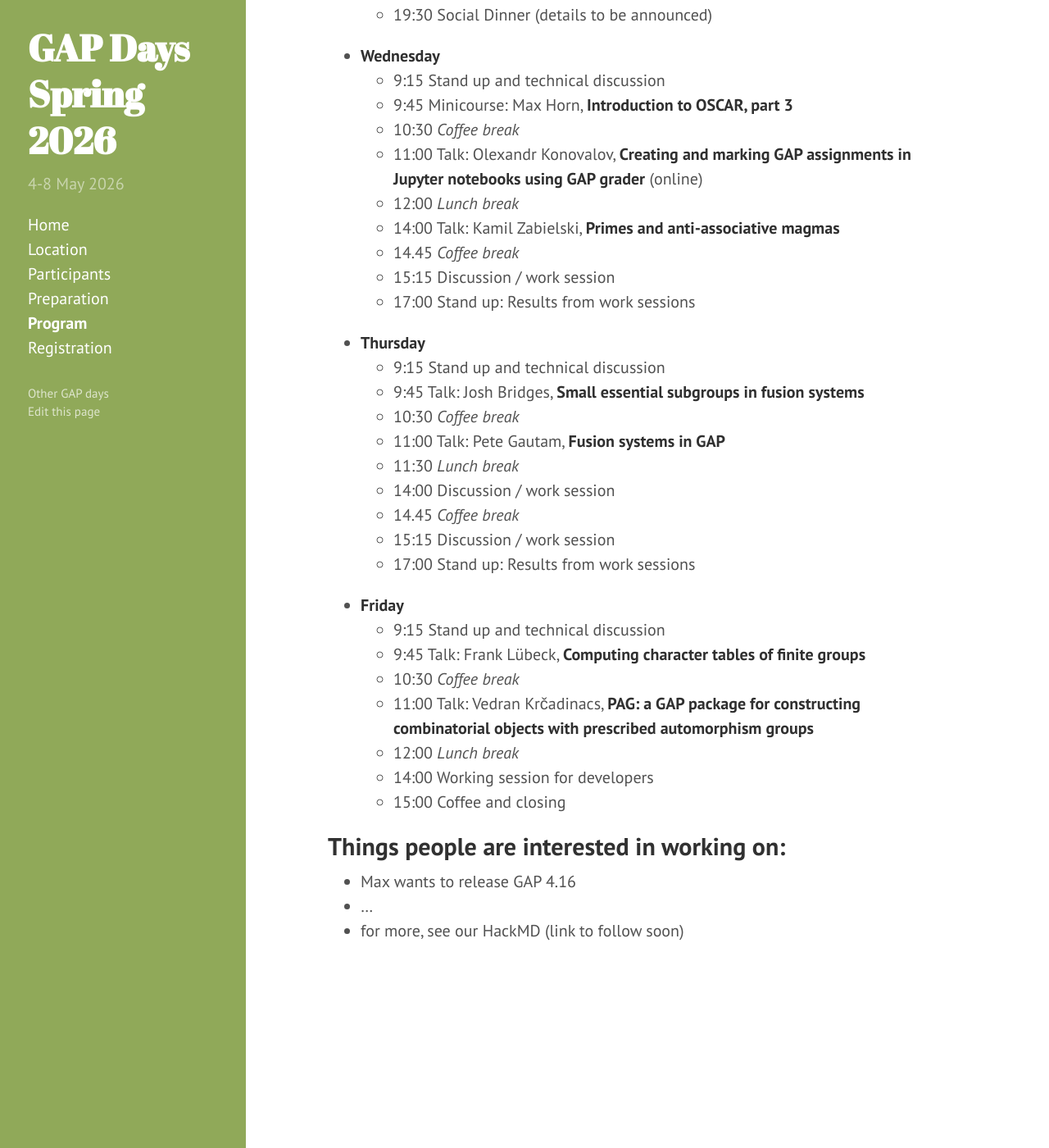
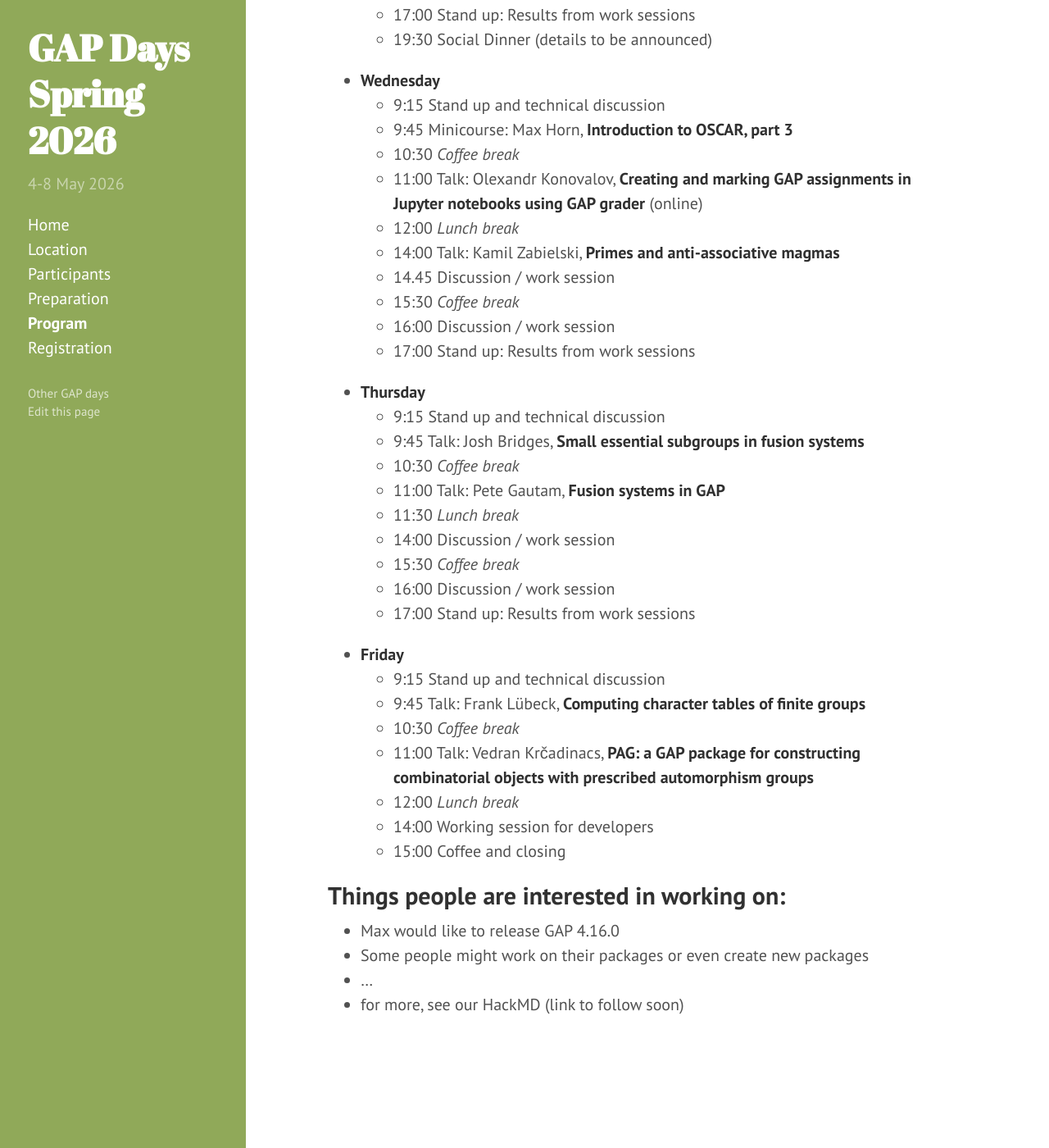
Before and after one commit to gapdays/gapdays2026-spring, a Jekyll site: the page built from program.md, in a window 1280 px wide and 1400 px high, scrolled down 1105 px. Shown: the whole window at 82% size. Built offline with Jekyll 4.4.1, drawn with Linux system fonts in a browser that asks for light colours; some of the changed text lies outside the part shown.

Commit message:
tweak program

```diff
--- a/program.md
+++ b/program.md
@@ -35,8 +35,9 @@ All talks should be at most 40 minutes (including questions).
   - 11:00 Minicourse: Max Horn, **Introduction to OSCAR, part 2**
   - 12:00 *Lunch break*
   - 14:00 Talk: Rafał Lutowski, **Math databases matter**
-  - 14.45 *Coffee break*
-  - 15:15 Discussion / work session
+  - 14.45 Discussion / work session
+  - 15:30 *Coffee break*
+  - 16:00 Discussion / work session
   - 17:00 Stand up: Results from work sessions
   - 19:30 Social Dinner (details to be announced)
 
@@ -47,8 +48,9 @@ All talks should be at most 40 minutes (including questions).
   - 11:00 Talk: Olexandr Konovalov, **Creating and marking GAP assignments in Jupyter notebooks using GAP grader** (online)
   - 12:00 *Lunch break*
   - 14:00 Talk: Kamil Zabielski, **Primes and anti-associative magmas**
-  - 14.45 *Coffee break*
-  - 15:15 Discussion / work session
+  - 14.45 Discussion / work session
+  - 15:30 *Coffee break*
+  - 16:00 Discussion / work session
   - 17:00 Stand up: Results from work sessions
 
 - **Thursday**
@@ -58,8 +60,8 @@ All talks should be at most 40 minutes (including questions).
   - 11:00 Talk: Pete Gautam, **Fusion systems in GAP**
   - 11:30 *Lunch break*
   - 14:00 Discussion / work session
-  - 14.45 *Coffee break*
-  - 15:15 Discussion / work session
+  - 15:30 *Coffee break*
+  - 16:00 Discussion / work session
   - 17:00 Stand up: Results from work sessions
 
 - **Friday**
@@ -74,6 +76,7 @@ All talks should be at most 40 minutes (including questions).
 
 ## Things people are interested in working on:
 
-- Max wants to release GAP 4.16
+- Max would like to release GAP 4.16.0
+- Some people might work on their packages or even create new packages
 - ...
 - for more, see our HackMD (link to follow soon)
```
